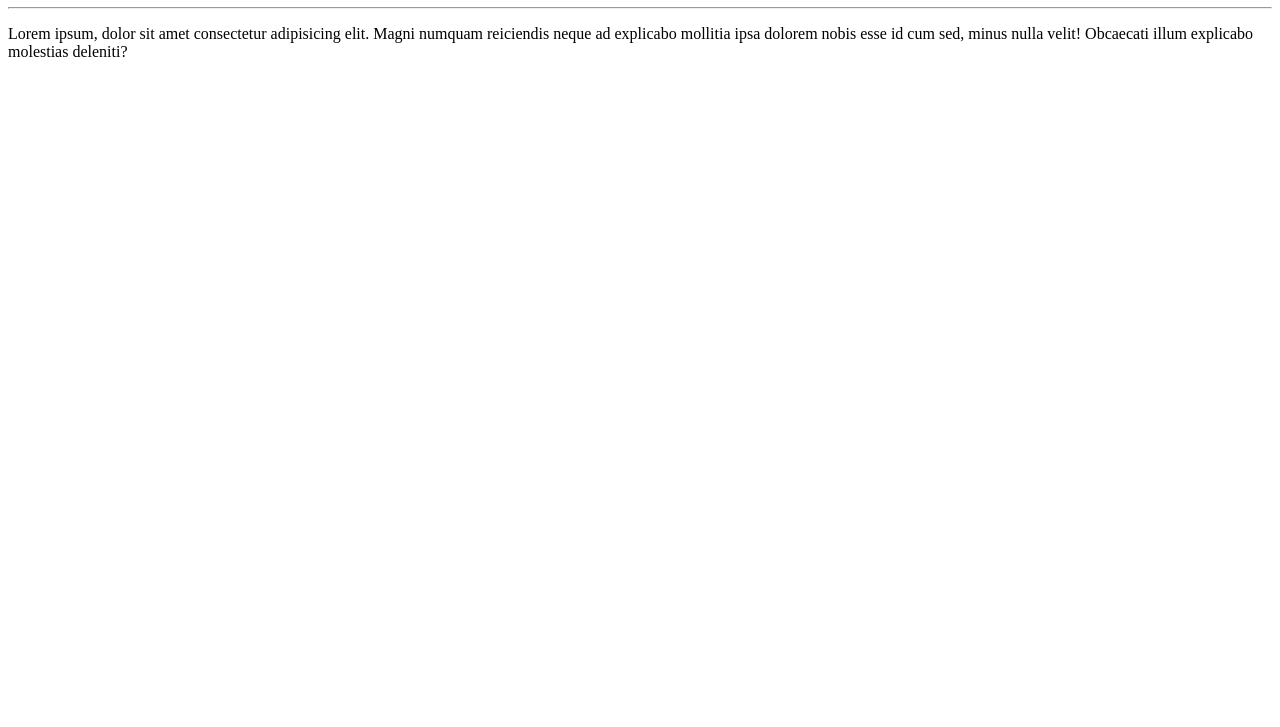
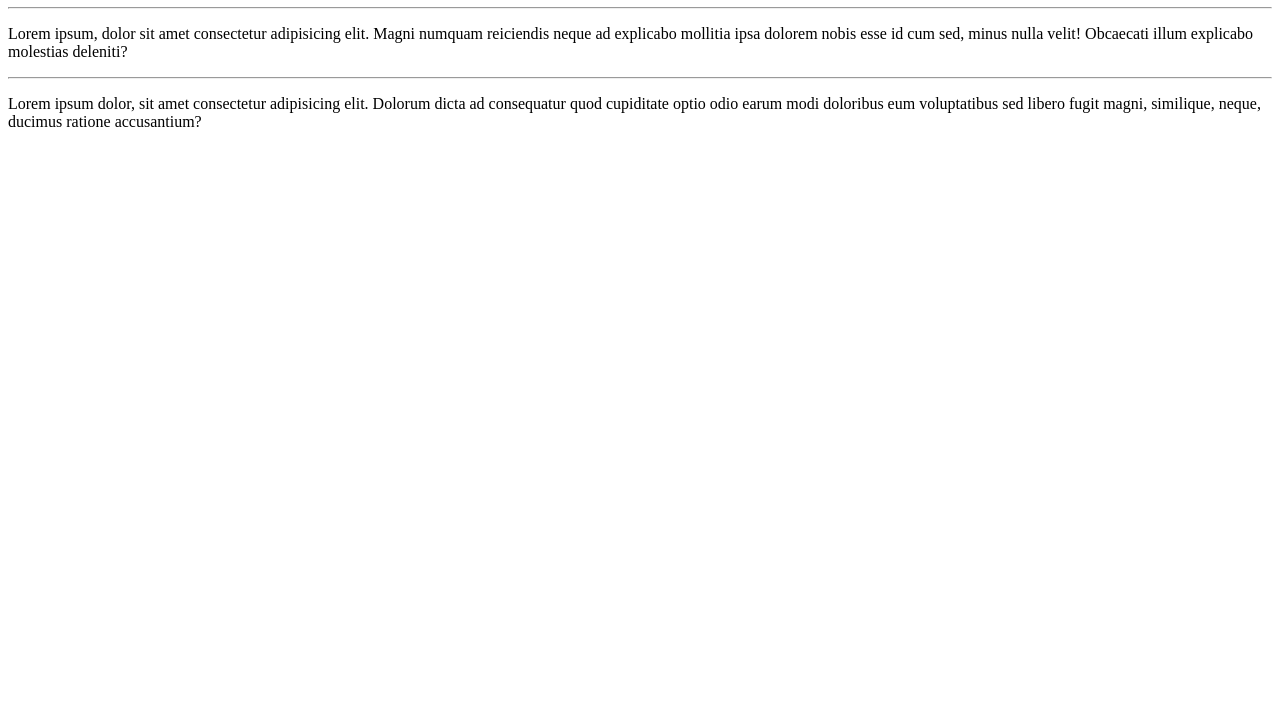
Before and after one commit to LudmilaRocha/OlaMundo, a plain HTML site: page site-exemplo/index.html in a window 1280 px wide. Shown: the part 73-800 px from the top of the page. Drawn offline with Linux system fonts and the light colour scheme.

Commit message:
Adicionei um Paragrafo

```diff
--- a/site-exemplo/index.html
+++ b/site-exemplo/index.html
@@ -9,5 +9,7 @@
     <h1>Olá Mundo!</h1>
     <hr>
     <p>Lorem ipsum, dolor sit amet consectetur adipisicing elit. Magni numquam reiciendis neque ad explicabo mollitia ipsa dolorem nobis esse id cum sed, minus nulla velit! Obcaecati illum explicabo molestias deleniti?</p>
+    <hr>
+    <p>Lorem ipsum dolor, sit amet consectetur adipisicing elit. Dolorum dicta ad consequatur quod cupiditate optio odio earum modi doloribus eum voluptatibus sed libero fugit magni, similique, neque, ducimus ratione accusantium?</p>
 </body>
 </html>
```
